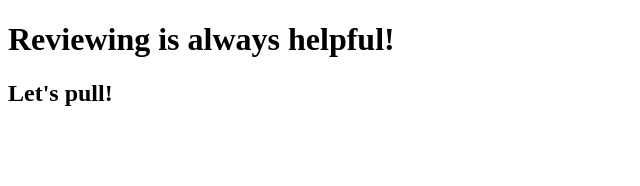
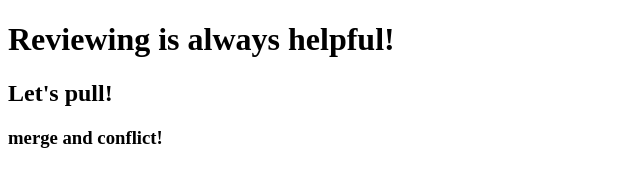
Before and after one commit to gleamatdawn/github, a plain HTML site: page index.html in a window 1280 px wide. Shown: the whole page, without its empty margins (0-640 px from the left). Drawn offline with Linux system fonts and the light colour scheme.

Commit message:
to merge and conflict!

```diff
--- a/index.html
+++ b/index.html
@@ -12,5 +12,8 @@
     <h2>
         Let's pull!
     </h2>
+    <h3>
+        merge and conflict!
+    </h3>
 </body>
 </html>
```
